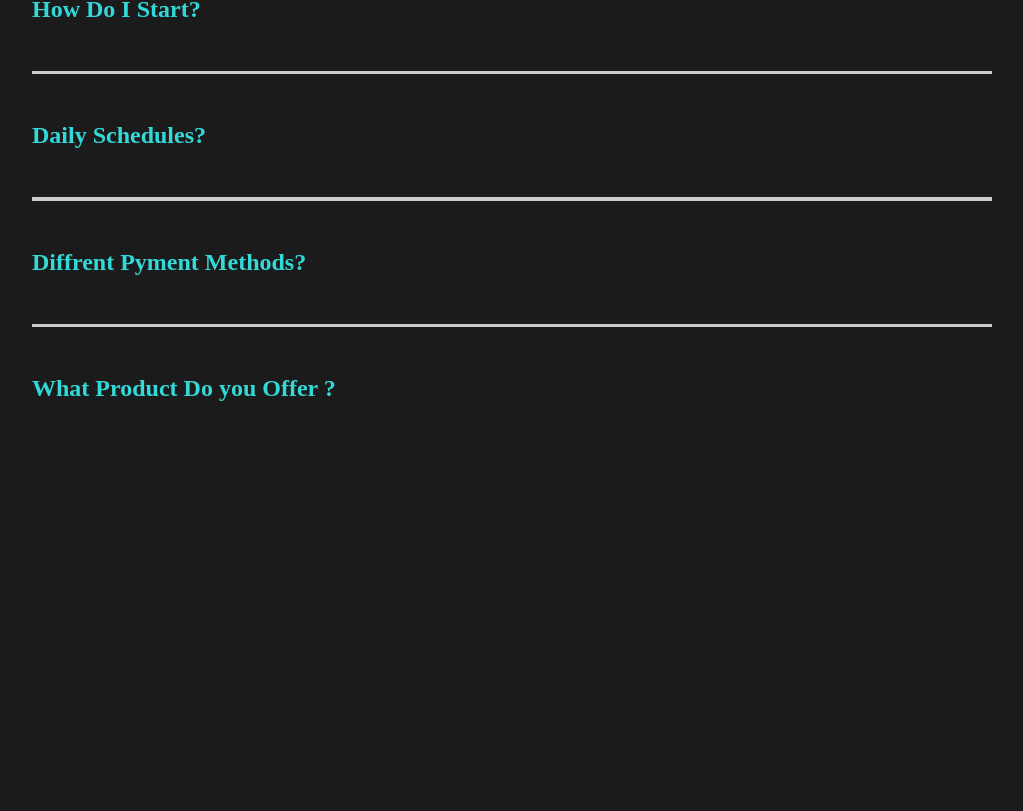
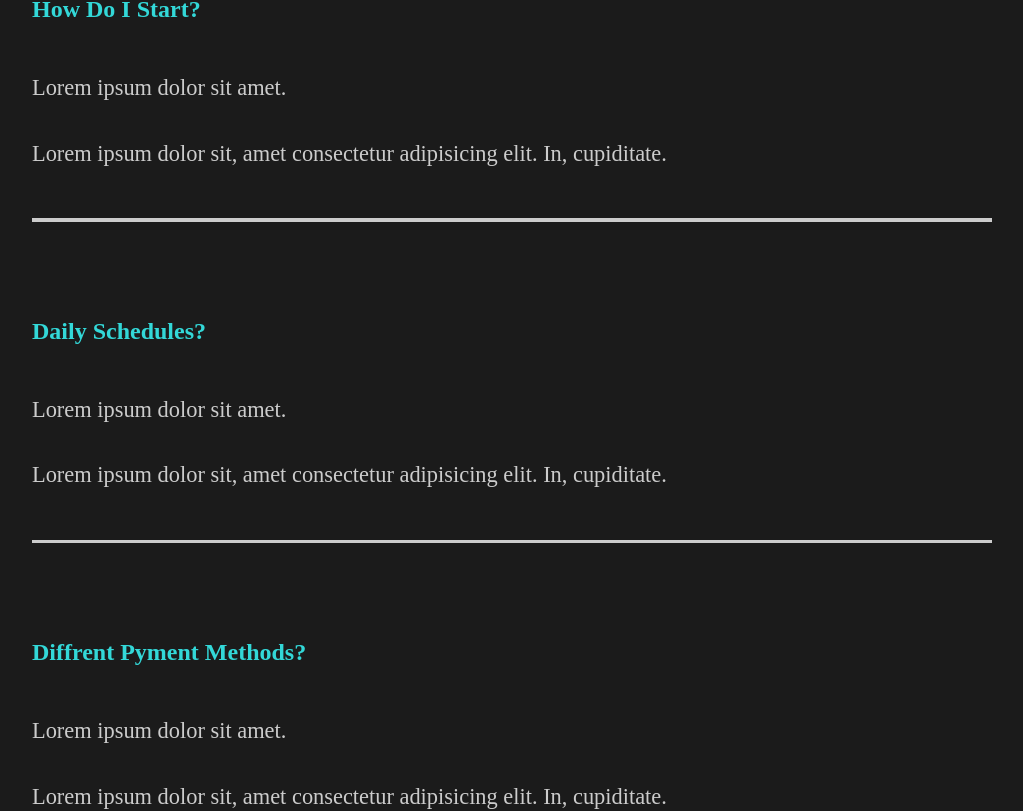
Before and after one commit to Arman-Nikokolah/ArmanPortfilo, a React (Create React App) app: page / in a window 1280 px wide. Shown: the part 2399-3210 px from the top of the page, without its empty margins (128-1151 px from the left). Before the commit the page ends 2929 px from the top, so only its background shows below. Built offline with nearby package versions, Linux system fonts and the light colour scheme.

Commit message:
faqCutiing

```diff
--- a/src/components/FeqSection.jsx
+++ b/src/components/FeqSection.jsx
@@ -1,6 +1,8 @@
 import React from "react";
 import styled from "styled-components";
+import Toggel from "./Toggel";
 import { About } from "./../styles";
+import { AnimateSharedLayout } from "framer-motion";
 
 const FeqSection = () => {
   return (
@@ -9,8 +11,8 @@ const FeqSection = () => {
         Any Question <span>FAQ</span>
       </h2>
       {/* 1 */}
-      <div className="question">
-        <h4>How Do I Start?</h4>
+      <AnimateSharedLayout>
+        <Toggel title="How Do I Start?">
           <div className="answer">
             <p>Lorem ipsum dolor sit amet.</p>
             <p>
@@ -18,11 +20,9 @@ const FeqSection = () => {
               cupiditate.
             </p>
           </div>
-      </div>
-      <div className="faq-line"></div>
+        </Toggel>
         {/* 2 */}
-      <div className="question">
-        <h4>Daily Schedules?</h4>
+        <Toggel title="Daily Schedules?">
           <div className="answer">
             <p>Lorem ipsum dolor sit amet.</p>
             <p>
@@ -30,11 +30,10 @@ const FeqSection = () => {
               cupiditate.
             </p>
           </div>
-      </div>
-      <div className="faq-line"></div>
+        </Toggel>
+
         {/* 3 */}
-      <div className="question">
-        <h4>Diffrent Pyment Methods? </h4>
+        <Toggel title="Diffrent Pyment Methods?">
           <div className="answer">
             <p>Lorem ipsum dolor sit amet.</p>
             <p>
@@ -42,11 +41,9 @@ const FeqSection = () => {
               cupiditate.
             </p>
           </div>
-      </div>
-      <div className="faq-line"></div>
+        </Toggel>
         {/* 4 */}
-      <div className="question">
-        <h4>What Product Do you Offer ?</h4>
+        <Toggel title="What Product Do you Offer ?">
           <div className="answer">
             <p>Lorem ipsum dolor sit amet.</p>
             <p>
@@ -54,7 +51,8 @@ const FeqSection = () => {
               cupiditate.
             </p>
           </div>
-      </div>
+        </Toggel>
+      </AnimateSharedLayout>
     </Faq>
   );
 };
@@ -69,7 +67,6 @@ const Faq = styled(About)`
 
   .answer {
     padding: 2rem 0rem;
-    display: none;
     p {
       padding: 1rem 0rem;
     }
--- /dev/null
+++ b/src/components/Toggel.jsx
@@ -0,0 +1,14 @@
+import React, { useState } from "react";
+import { motion } from "framer-motion";
+
+const Toggel = ({ children, title }) => {
+  const [toggel, setToggel] = useState(true);
+  return (
+    <motion.div layout className="question" onClick={() => setToggel(!toggel)}>
+      <motion.h4 layout>{title}</motion.h4>
+      {toggel ? children : ""}
+      <div className="faq-line"></div>
+    </motion.div>
+  );
+};
+export default Toggel;
--- a/src/pages/OurWorker.jsx
+++ b/src/pages/OurWorker.jsx
@@ -66,12 +66,12 @@ const Movie = styled.div`
 
   .line {
     margin-bottom: 3rem;
-    background-color: #5ee6cf;
+    background-color: white;
     height: 0.3rem;
   }
 
   h2 {
-    color: #5ee6cf;
+    color: white;
     font-size: 2rem;
     padding-bottom: 2rem;
   }
```
Lines whose indentation alone changed are shown as unchanged.
